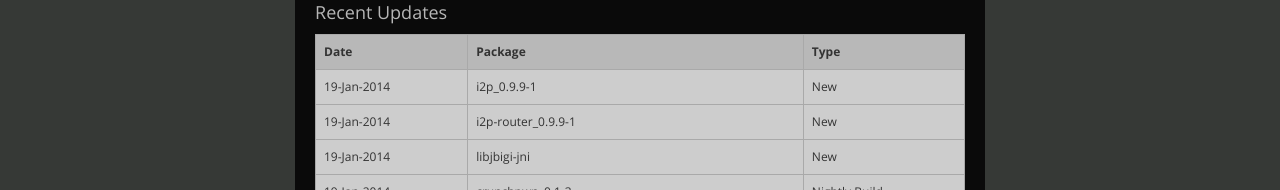
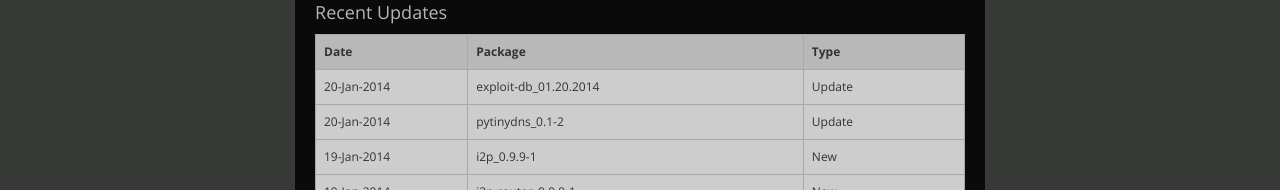
Before and after one commit to chokepoint/chokepoint.github.io, a plain HTML site: page index.html in a window 1280 px wide. Shown: the part 592-782 px from the top of the page. Drawn offline with nearby package versions, Linux system fonts and the light colour scheme.

Commit message:
Daily updates added

```diff
--- a/index.html
+++ b/index.html
@@ -66,6 +66,8 @@ $ sudo apt-get install crunchpwn
 <h3>Recent Updates</h3>
 <table class="tftable" border="1">
 <tr><th><strong>Date</strong></th><th><strong>Package</strong></th><th><strong>Type</strong></th></tr>
+<tr><td>20-Jan-2014</td><td>exploit-db_01.20.2014</td><td>Update</td></td></tr>
+<tr><td>20-Jan-2014</td><td>pytinydns_0.1-2</td><td>Update</td></td></tr>
 <tr><td>19-Jan-2014</td><td>i2p_0.9.9-1</td><td>New</td></td></tr>
 <tr><td>19-Jan-2014</td><td>i2p-router_0.9.9-1</td><td>New</td></td></tr>
 <tr><td>19-Jan-2014</td><td>libjbigi-jni</td><td>New</td></td></tr>
```
